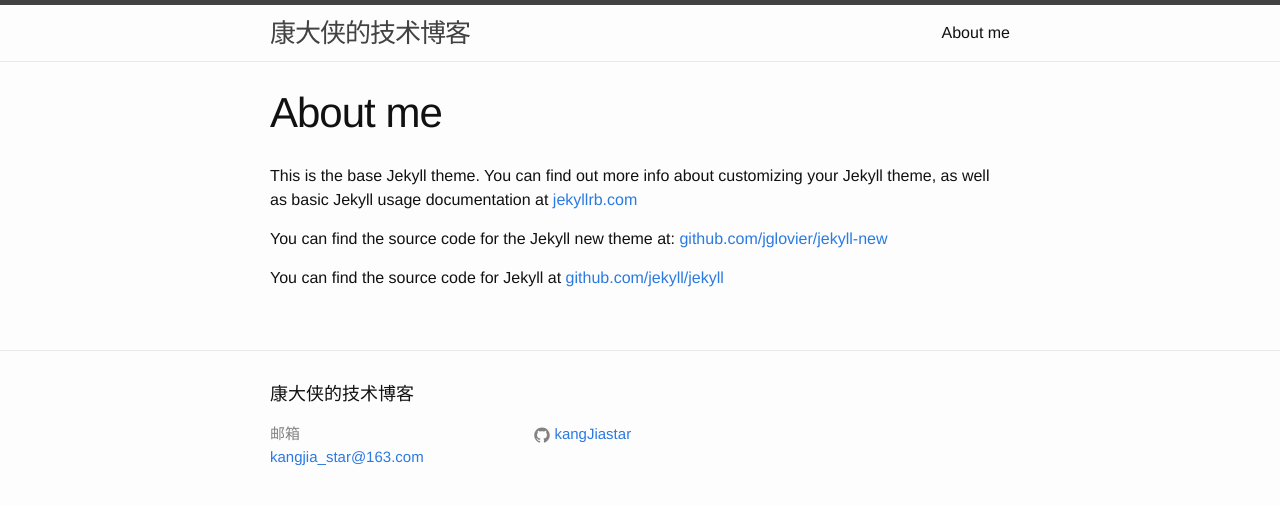
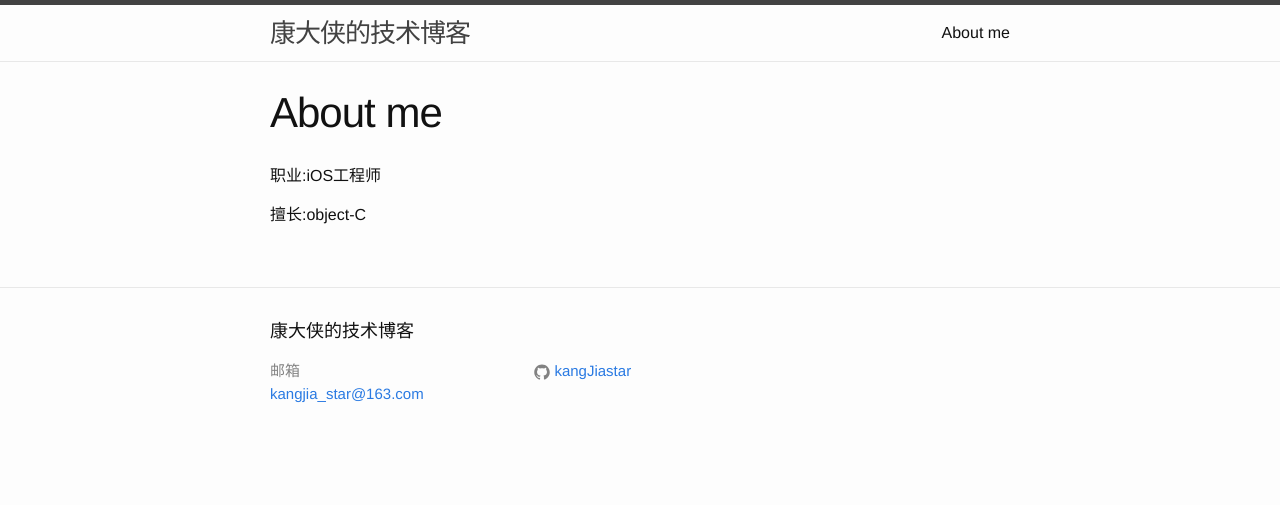
Before and after one commit to kangJiastar/kangJiastar.github.io, a Jekyll site: the page built from about.md, in a window 1280 px wide. Shown: the top 505 px of the page. Built offline with Jekyll 4.4.1, drawn with Linux system fonts in a browser that asks for light colours.

Commit message:
10.20上传

```diff
--- a/about.md
+++ b/about.md
@@ -1,11 +1,11 @@
 ---
 layout: page
 title: About me
-permalink: /about/
+
 ---
 
-This is the base Jekyll theme. You can find out more info about customizing your Jekyll theme, as well as basic Jekyll usage documentation at [jekyllrb.com](http://jekyllrb.com/)
 
-You can find the source code for the Jekyll new theme at: [github.com/jglovier/jekyll-new](https://github.com/jglovier/jekyll-new)
 
-You can find the source code for Jekyll at [github.com/jekyll/jekyll](https://github.com/jekyll/jekyll)
+ 职业:iOS工程师
+
+ 擅长:object-C
```
Also changed, not shown: _posts/2015-10-09-zip.markdown (line endings or trailing spaces).
